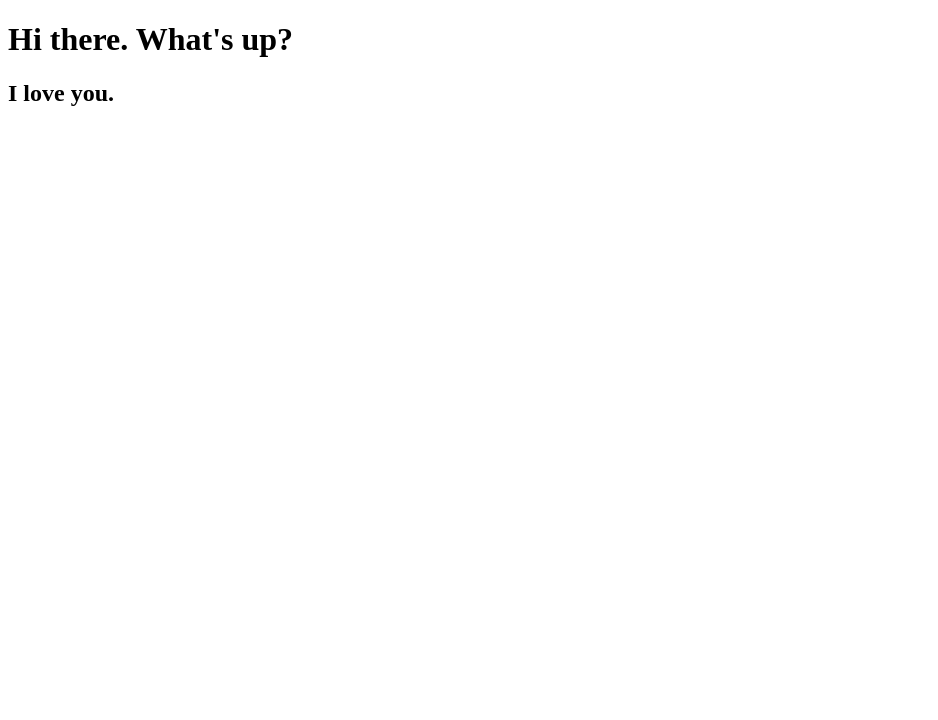
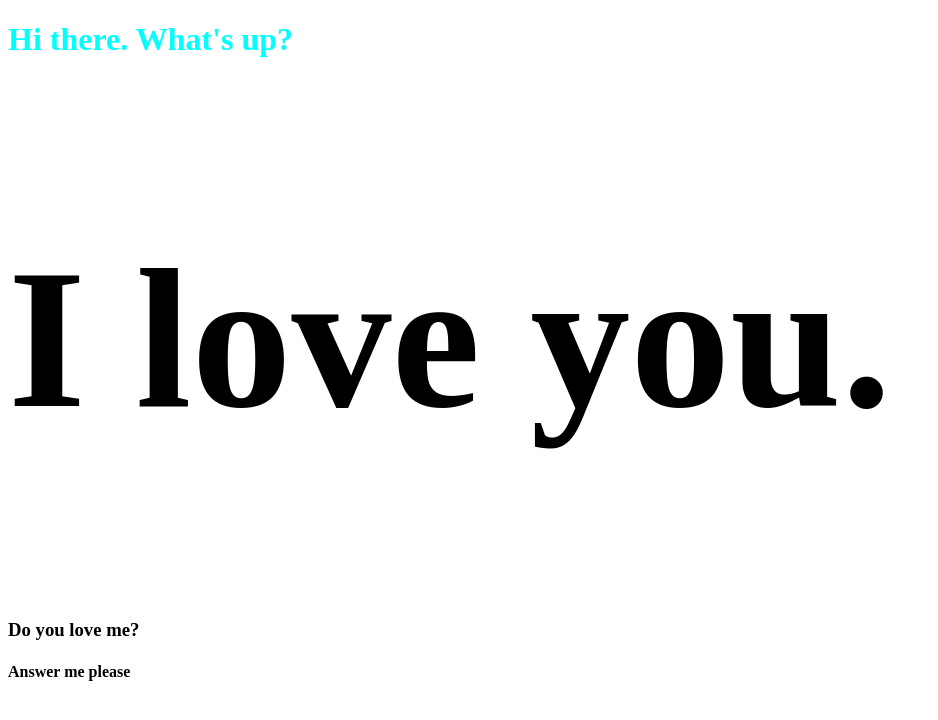
Before and after one commit to kabir-AK/my-first-repo, a plain HTML site: page index.html in a window 1280 px wide. Shown: the whole page, without its empty margins (0-938 px from the left). Drawn offline with Linux system fonts and the light colour scheme.

Commit message:
add some style

```diff
--- a/index.html
+++ b/index.html
@@ -5,9 +5,12 @@
     <meta http-equiv="X-UA-Compatible" content="IE=edge">
     <meta name="viewport" content="width=device-width, initial-scale=1.0">
     <title>My First Github Repo</title>
+    <link rel="stylesheet" href="style.css">
 </head>
 <body>
     <h1>Hi there. What's up?</h1>
     <h2>I love you.</h2>
+    <h3>Do you love me?</h3>
+    <h4>Answer me please</h4>
 </body>
 </html>
--- /dev/null
+++ b/style.css
@@ -0,0 +1,6 @@
+h1{
+    color: cyan;
+}
+h2{
+    font-size: 200px;
+}
```
